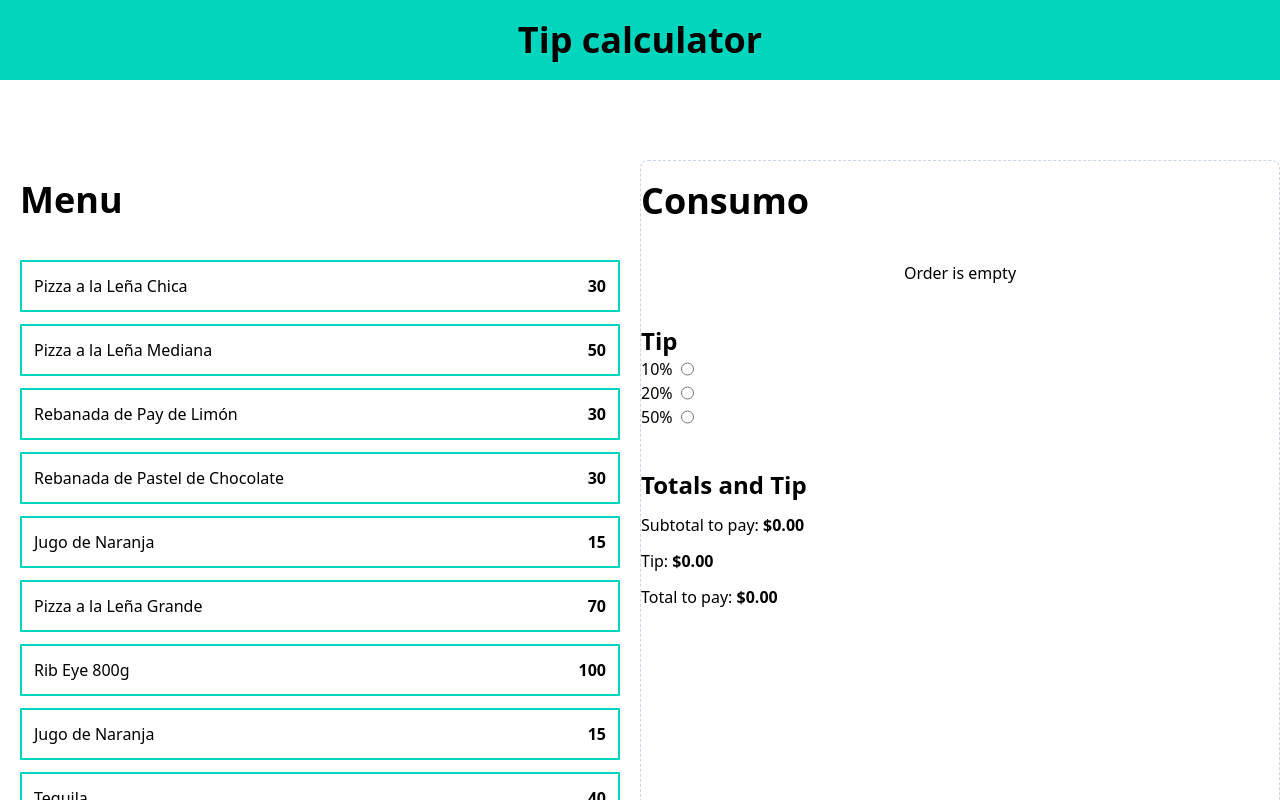
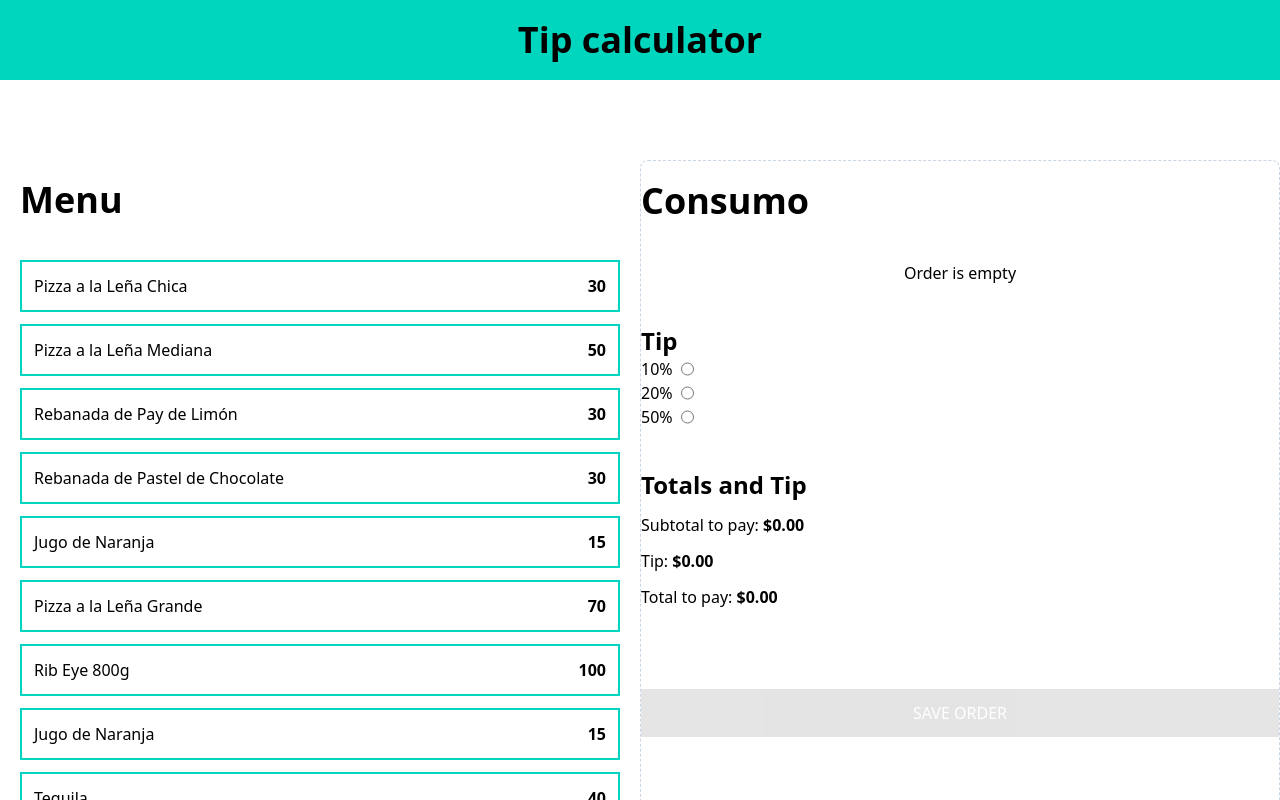
Before and after one commit to DevilRed/tip_calculator, a React (Vite) app: page / in a window 1280 px wide. Shown: the top 800 px of the page. Built offline with nearby package versions, Linux system fonts and the light colour scheme.

Commit message:
add a button to order totals with its click event

```diff
--- a/src/App.tsx
+++ b/src/App.tsx
@@ -6,7 +6,7 @@ import { menuItems } from "./data/db";
 import useOrder from "./hooks/useOrder";
 
 function App() {
-  const { addItem, order, removeItem, tip, setTip } = useOrder();
+  const { addItem, order, removeItem, tip, setTip, placerOrder } = useOrder();
   return (
     <>
       <header className="bg-teal-400 py-5">
@@ -33,6 +33,7 @@ function App() {
           <OrderTotals
             order={order}
             tip={tip}
+            placerOrder={placerOrder}
           />
         </div>
       </main>
--- a/src/components/OrderTotals.tsx
+++ b/src/components/OrderTotals.tsx
@@ -4,10 +4,11 @@ import { formatCurrency } from "../helpers"
 
 type OrderTotalsProps = {
 	order: OrderItem[],
-	tip: number
+	tip: number,
+	placerOrder: () => void
 }
 
-export const OrderTotals = ({order, tip}: OrderTotalsProps) => {
+export const OrderTotals = ({order, tip, placerOrder}: OrderTotalsProps) => {
 	const subtotalAmount = useMemo(() => order.reduce((total, item) => total + (item.quantity * item.price), 0), [order])
 	const tipAmount = useMemo(() => subtotalAmount * tip, [tip, subtotalAmount])
 	const totalAmount = useMemo(() => subtotalAmount + tipAmount, [tipAmount, subtotalAmount])
@@ -26,6 +27,7 @@ export const OrderTotals = ({order, tip}: OrderTotalsProps) => {
 					<span className="font-bold">{ formatCurrency(totalAmount)}</span>
 				</p>
 			</div>
+			<button className="w-full bg-black p-3 uppercase text-white mt-10 disabled:opacity-10" disabled={totalAmount === 0} onClick={placerOrder}>Save order</button>
 		</>
 	)
 }
--- a/src/hooks/useOrder.ts
+++ b/src/hooks/useOrder.ts
@@ -25,11 +25,15 @@ export default function useOrder() {
 	const removeItem = (id: MenuItem['id']) => {
 		setOrder(order.filter((item) => item.id !== id))
 	}
+	const placerOrder = () => {
+		console.log('guardando');
+	}
 	return {
 		addItem,
 		order,
 		tip,
 		setTip,
 		removeItem,
+		placerOrder,
 	}
 }
```
